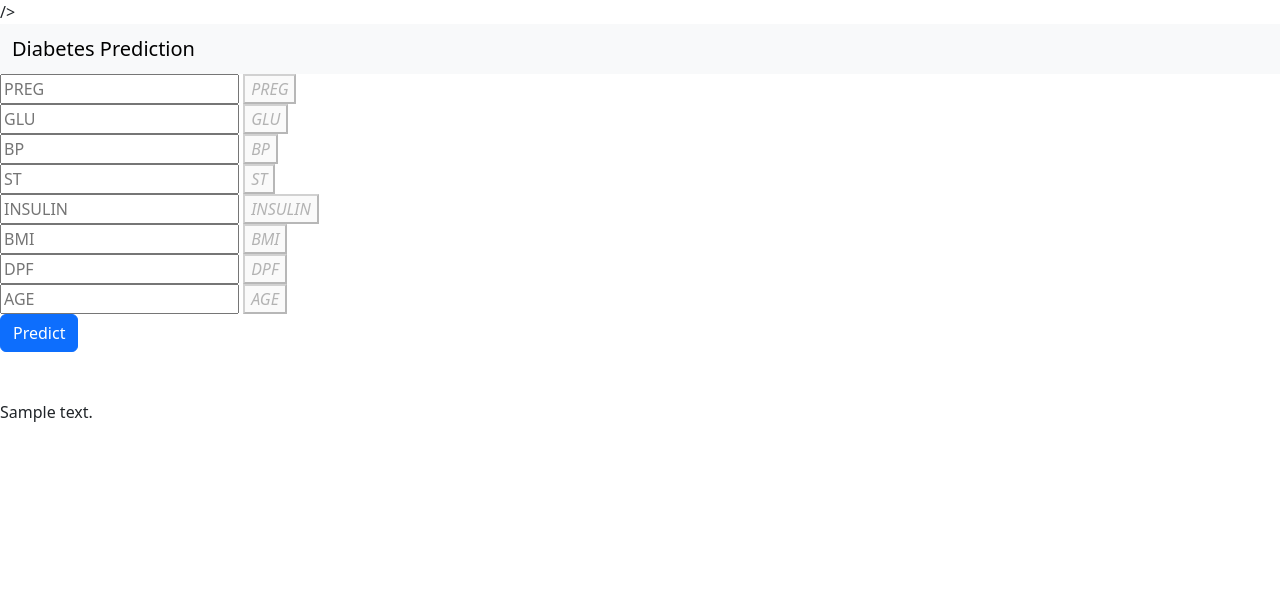
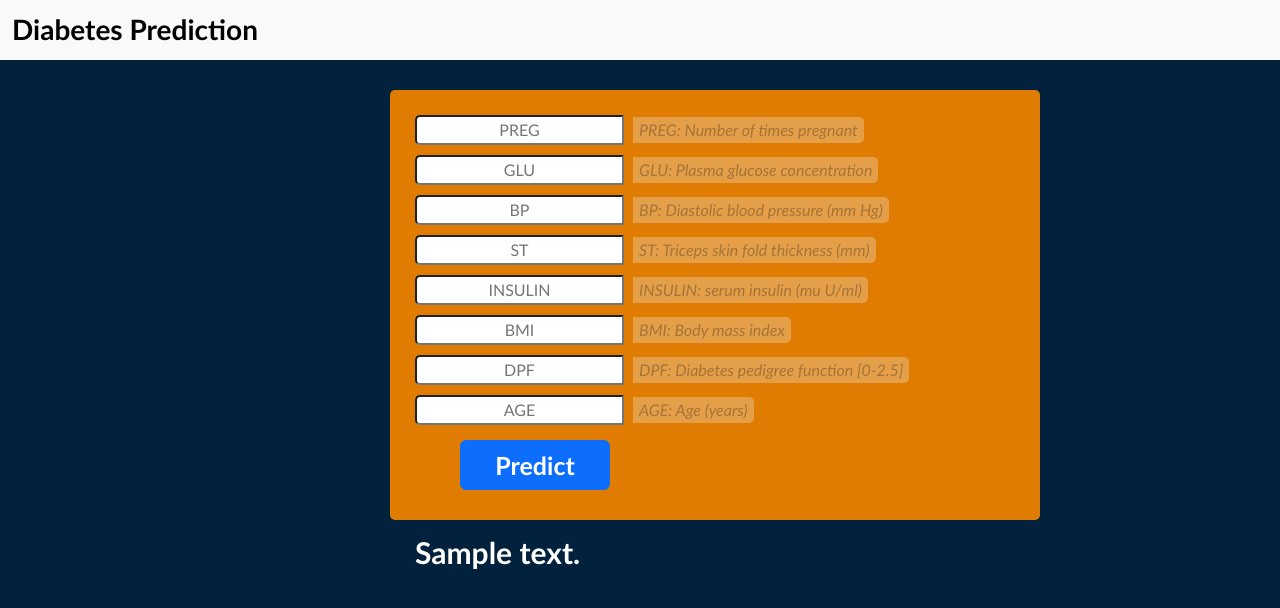
Before and after one commit to dipesh9765/Prediction_Models, a Flask app: template website/templates/diabetes.html in a window 1280 px wide. Shown: the top 608 px of the page. Run offline with Flask 3, Linux system fonts and the light colour scheme; the template is opened without the code that fills it: most values are stand-ins (such as "Sample title", 1, 10 or a date in 2020); parts of the project's set-up code (start-up, migrations or seed data) failed here and were passed over.

Commit message:
UI completed

```diff
--- a/website/templates/diabetes.html
+++ b/website/templates/diabetes.html
@@ -3,8 +3,7 @@
   <head>
     <meta charset="UTF-8" />
     <meta name="viewport" content="width=device-width, initial-scale=1.0" />
-    <title>Diabetes</title>
-    />
+    <title>Diabetes Predictor</title>
     <link
       href="https://cdn.jsdelivr.net/npm/bootstrap@5.3.0/dist/css/bootstrap.min.css"
       rel="stylesheet"
@@ -12,10 +11,11 @@
       crossorigin="anonymous"
     />
   </head>
+
   <body>
     <nav class="navbar bg-body-tertiary">
       <div class="container-fluid">
-        <span class="navbar-brand mb-0 h1">  Diabetes Prediction </span>
+        <span class="navbar-brand mb-0 h1"> Diabetes Prediction </span>
       </div>
     </nav>
     <div class="login">
@@ -23,22 +23,26 @@
       <form action="{{ url_for('views.d_predict')}}" method="post">
         <input type="text" name="PREG" placeholder="PREG" required="required" />
         <button type="menu" class="info" disabled>
-          <i class="fa fa-search">PREG </i></button
+          <i class="fa fa-search">PREG: Number of times pregnant </i></button
         ><br />
 
         <input type="text" name="GLU" placeholder="GLU" required="required" />
         <button type="menu" class="info" disabled>
-          <i class="fa fa-search">GLU </i></button
+          <i class="fa fa-search">GLU: Plasma glucose concentration </i></button
         ><br />
 
         <input type="text" name="BP" placeholder="BP" required="required" />
         <button type="menu" class="info" disabled>
-          <i class="fa fa-search">BP </i></button
+          <i class="fa fa-search"
+            >BP: Diastolic blood pressure (mm Hg)</i
+          ></button
         ><br />
 
         <input type="text" name="ST" placeholder="ST" required="required" />
         <button type="menu" class="info" disabled>
-          <i class="fa fa-search">ST </i></button
+          <i class="fa fa-search"
+            >ST: Triceps skin fold thickness (mm)
+          </i></button
         ><br />
 
         <input
@@ -48,22 +52,30 @@
           required="required"
         />
         <button type="menu" class="info" disabled>
-          <i class="fa fa-search">INSULIN </i></button
+          <i class="fa fa-search">INSULIN: serum insulin (mu U/ml) </i></button
         ><br />
 
         <input type="text" name="BMI" placeholder="BMI" required="required" />
         <button type="menu" class="info" disabled>
-          <i class="fa fa-search">BMI </i></button
+          <i class="fa fa-search">BMI: Body mass index </i></button
         ><br />
 
         <input type="text" name="DPF" placeholder="DPF" required="required" />
         <button type="menu" class="info" disabled>
-          <i class="fa fa-search">DPF </i></button
+          <i class="fa fa-search"
+            ><a
+              class="link"
+              target="”_blank”"
+              href="https://openventio.org/wp-content/uploads/Determinants-of-Gestational-Diabetes-Pedigree-Function-for-Pima-Indian-Females-IMOJ-6-121.pdf"
+            >
+              DPF: Diabetes pedigree function [0-2.5]</a
+            >
+          </i></button
         ><br />
 
         <input type="text" name="AGE" placeholder="AGE" required="required" />
         <button type="menu" class="info" disabled>
-          <i class="fa fa-search">AGE </i></button
+          <i class="fa fa-search">AGE: Age (years) </i></button
         ><br />
 
         <button type="submit" class="btn btn-primary btn-block btn-large">
@@ -75,14 +87,74 @@
       <br />
     </div>
 
-    {{prediction_text}}
-
-    <!--
+    <div class="text">{{prediction_text}}</div>
 
     <style>
+      .link {
+        color: #1010104d;
+        text-decoration: none;
+      }
+
       body {
         background-color: rgb(1, 33, 61);
+        font-family: "Trebuchet MS", Verdana, sans-serif;
       }
+
+      .info {
+        border: none;
+        border-radius: 0 5px 5px 0;
+      }
+
+      .info:hover {
+        cursor: none;
+      }
+
+      .text {
+        margin: 70px 0 20px 395px;
+        font-size: 20px;
+        font-size: 30px;
+        font-weight: bold;
+        color: white;
+        padding-left: 20px;
+      }
+
+      form {
+        width: 650px;
+        margin: 30px 100px 10px 390px;
+        padding: 20px;
+        background-color: rgb(224, 124, 2);
+        border-radius: 5px;
+      }
+
+      input {
+        margin: 5px;
+        text-align: center;
+
+        border-radius: 5px 0 0 5px;
+        /* padding: 10px; */
+      }
+
+      .btn {
+        height: 50px;
+        width: 150px;
+        margin: 10px 10px 10px 50px;
+        text-align: center;
+        font-weight: bolder;
+        font-size: 25px;
+      }
+
+      button :hover {
+        cursor: pointer;
+        color: black;
+        font-weight: 600;
+      }
+
+      .login {
+        height: 370px;
+        width: 1000px;
+        margin-left: 10px 0px 10px 100px;
+      }
+
       .navbar-brand {
         font-size: 28px;
         font-family: "Trebuchet MS", Verdana, sans-serif;
@@ -90,6 +162,5 @@
         margin-bottom: 10px;
       }
     </style>
-    -->
   </body>
 </html>
--- a/website/templates/homepage.html
+++ /dev/null
@@ -1,2 +0,0 @@
-{% extends "base.html" %} {% block head %}Index{% endblock %} {% block content
-%} write code here for home page only {% endblock %}
--- a/website/views.py
+++ b/website/views.py
@@ -95,9 +95,9 @@ def d_predict():
     output = diabetes_classifier.predict(final_input)[0]
     print(output)
     if output == 1:
-        return render_template("diabetes.html",prediction_text=" You have Diabetes" )
+        return render_template("diabetes.html",prediction_text=" High chances of Diabetes" )
     else:
-        return render_template("diabetes.html", prediction_text=" You don't have Diabetes" )
+        return render_template("diabetes.html", prediction_text=" Low chances of Diabetes" )
 
 
 
@@ -123,7 +123,7 @@ def c_predict():
     output = car_regmodel.predict(final_input)[0]
     print(output)
     output = format(output,".2f")
-    return render_template("car.html", prediction_text="The Car price prediction is ₹ {} Lakhs".format(output))
+    return render_template("car.html", prediction_text="The predicted car price is ₹ {} Lakhs".format(output))
 
 
 #MEDICAL PREDICT API
```
Also changed, not shown: website/templates/base.html (+5 -3 lines), website/templates/car.html (+72 -14 lines), website/templates/exercise.html (+71 -13 lines), website/templates/house.html (+5 -4 lines), website/templates/medical.html (+73 -13 lines).
